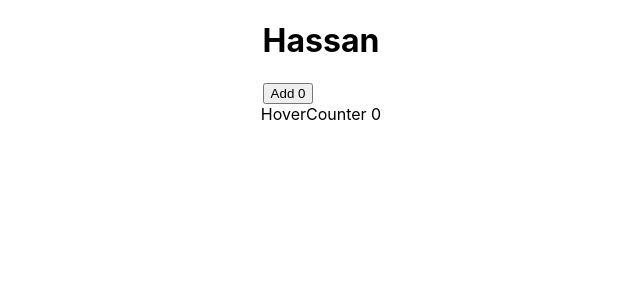
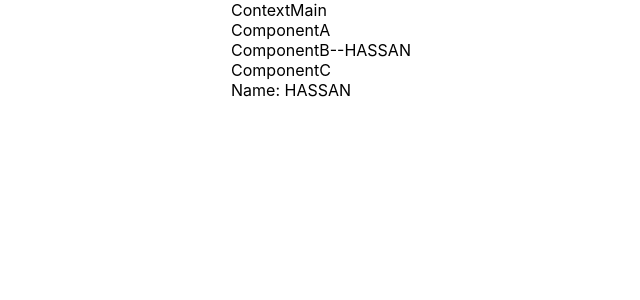
Before and after one commit to Syed-Hassan-Fida/React-Workspace, a React (Create React App) app: page / in a window 1280 px wide. Shown: the top 300 px of the page, without its empty margins (319-959 px from the left). Built offline with nearby package versions, Linux system fonts and the light colour scheme.

Commit message:
context API

```diff
--- a/src/App.js
+++ b/src/App.js
@@ -7,6 +7,8 @@ import Portal from './components/Portal';
 import ErrorBoundary from './components/ErrorBoundary';
 import ClickCounter from './components/ClickCounter';
 import HoverCounter from './components/HoverCounter';
+import Main from './components/renderProps/Main';
+import ContextMain from './components/Context/ContextMain';
 
 // Higher Order Component function
 const withLogging = (WrappedComponent) => {
@@ -54,8 +56,11 @@ const App = () => {
   return (
     <div className='App'>
       <ErrorBoundary>
-        <ClickCounter name="Hassan"/>
+        <ContextMain/>
+        {/* <ClickCounter name="Hassan"/>
         <HoverCounter/>
+
+        <Main/> */}
         {/* <button onClick={openModal}>Open Modal</button>
         {modalVisible && (
           <Portal onClose={closeModal} name="joker">
--- /dev/null
+++ b/src/components/Context/ComponentA.jsx
@@ -0,0 +1,14 @@
+import React from 'react'
+import ComponentB from './ComponentB'
+
+
+const ComponentA = () => {
+  return (
+    <div>
+        ComponentA
+        <ComponentB/>
+    </div>
+  )
+}
+
+export default ComponentA
--- /dev/null
+++ b/src/components/Context/ComponentB.jsx
@@ -0,0 +1,17 @@
+import React, { Component } from 'react'
+import UserContext from './UserContext'
+import ComponentC from './ComponentC'
+
+export class ComponentB extends Component {
+    static contextType = UserContext
+    render() {
+        return (
+            <div>
+                ComponentB--{ this.context.toUpperCase() }
+                <ComponentC/>
+            </div>
+        )
+    }
+}
+
+export default ComponentB
--- /dev/null
+++ b/src/components/Context/ComponentC.jsx
@@ -0,0 +1,19 @@
+import React from 'react'
+import { UserConsumer } from './UserContext'
+
+const ComponentC = () => {
+  return (
+    <div>
+        ComponentC
+            <UserConsumer>
+                {
+                    (userName) => {
+                        return <div>Name: {userName.toUpperCase()}</div>
+                    }
+                }
+            </UserConsumer>
+    </div>
+  )
+}
+
+export default ComponentC
--- /dev/null
+++ b/src/components/Context/ContextMain.jsx
@@ -0,0 +1,17 @@
+import React from 'react'
+import ComponentA from './ComponentA'
+import { UserProvider } from './UserContext'
+
+
+const ContextMain = () => {
+  return (
+    <div>
+      ContextMain
+      <UserProvider value="hassan">
+        <ComponentA />
+      </UserProvider>
+    </div>
+  )
+}
+
+export default ContextMain
--- /dev/null
+++ b/src/components/Context/UserContext.jsx
@@ -0,0 +1,9 @@
+import React from "react"
+const UserContext = React.createContext()
+// const userContext = React.createContext("ALi") // default value
+
+const UserProvider = UserContext.Provider
+const UserConsumer = UserContext.Consumer
+
+export {UserProvider,UserConsumer}
+export default UserContext
--- a/src/components/MethodAsProp.jsx
+++ b/src/components/MethodAsProp.jsx
@@ -21,9 +21,9 @@ const MethodAsProp = (props) => {
     // array map
     const namesList = names.map((name, key) => {
         return (
-            <div key={key}>
+            <React.Fragment key={key}>
                 <p >Hi... {name}</p>
-            </div>
+            </React.Fragment>
         )
     })
 
--- /dev/null
+++ b/src/components/renderProps/ClickCounter.jsx
@@ -0,0 +1,12 @@
+import React from 'react'
+
+const ClickCounter = (props) => {
+    const { count, incrementCount } = props
+    return (
+        <div>
+            <button onClick={incrementCount}>Clicked {count} times</button>
+        </div>
+    )
+}
+
+export default ClickCounter
--- /dev/null
+++ b/src/components/renderProps/Counter.jsx
@@ -0,0 +1,16 @@
+import React, {useState} from 'react'
+
+const Counter = (props) => {
+    const [count, setCount] = useState(0);
+
+    const incrementCount = () => {
+        setCount(count + 1);
+    };
+    return (
+        <React.Fragment>
+            {props.children(count, incrementCount)}
+        </React.Fragment>
+    )
+}
+
+export default Counter
--- /dev/null
+++ b/src/components/renderProps/HoverCounter.jsx
@@ -0,0 +1,12 @@
+import React from 'react'
+
+const HoverCounter = (props) => {
+    const { count, incrementCount } = props
+    return (
+        <div>
+            <h1 onMouseOver={incrementCount}>Clicked {count} times</h1>
+        </div>
+    )
+}
+
+export default HoverCounter
--- /dev/null
+++ b/src/components/renderProps/Main.jsx
@@ -0,0 +1,21 @@
+import React from 'react'
+import Counter from './Counter'
+import ClickCounter from './ClickCounter'
+import HoverCounter from '../renderProps/HoverCounter'
+
+const Main = () => {
+  return (
+    <div>
+        <h1>React Render Props To Share Common Data</h1>
+        <Counter>
+            { (count, incrementCount)=> <ClickCounter count={count} incrementCount={incrementCount} /> }
+        </Counter>
+
+        <Counter>
+            { (count, incrementCount)=> <HoverCounter count={count} incrementCount={incrementCount} /> }
+        </Counter>
+    </div>
+  )
+}
+
+export default Main
```
Also changed, not shown: 2 other files (tests, documents, lock files or other folders).
